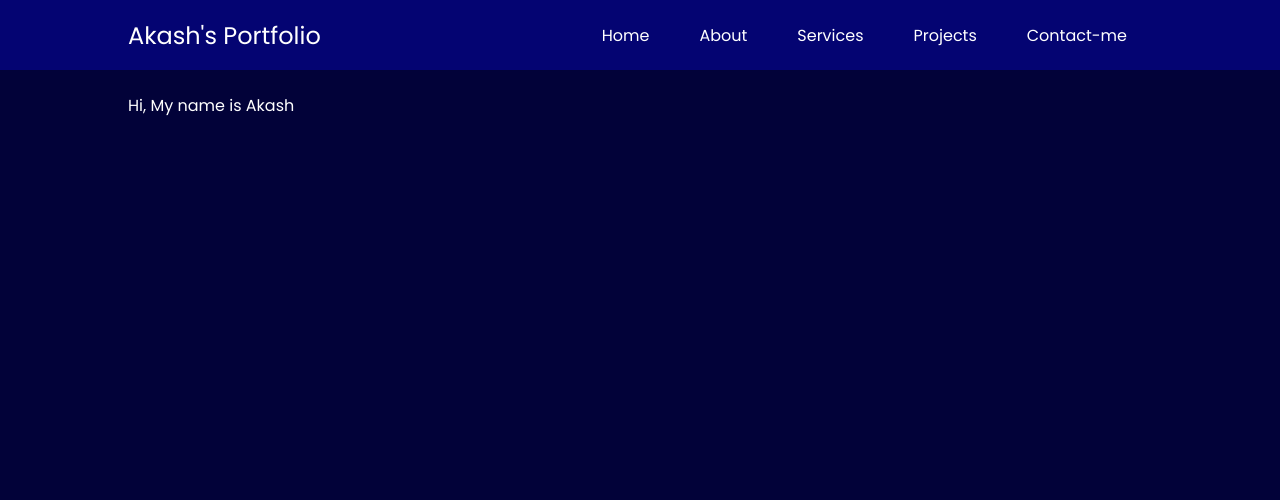
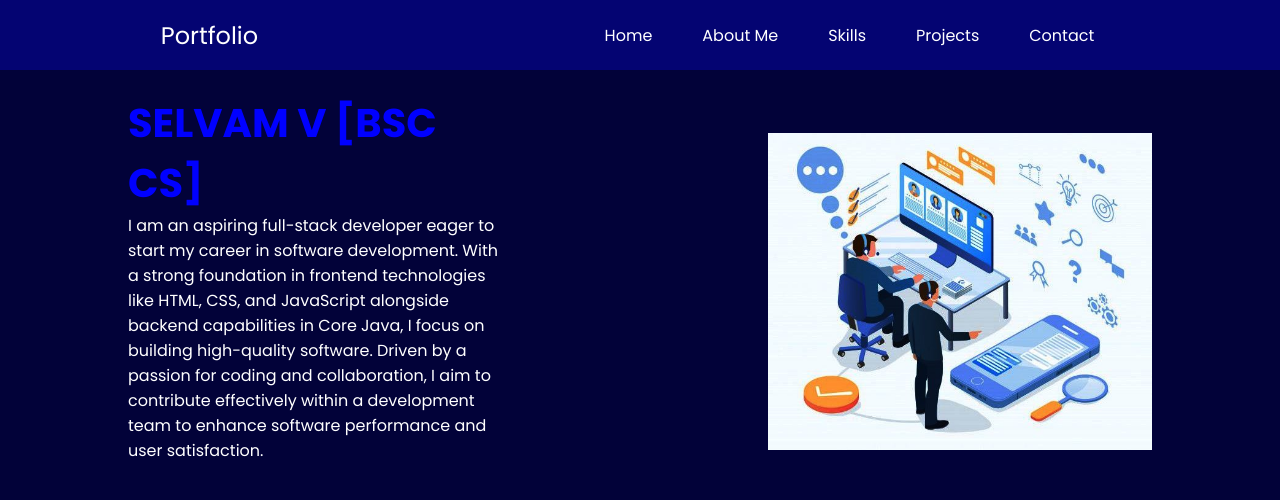
Before and after one commit to Selvam7783/PortfolioPortal1, a plain HTML site: page index.html in a window 1280 px wide. Drawn offline with Linux system fonts and the light colour scheme.

Commit message:
index.html  added

```diff
--- a/index.html
+++ b/index.html
@@ -12,14 +12,14 @@
 <body>
   <header>
     <nav>
-      <div class="left">Akash's Portfolio</div>
+      <div class="left">Portfolio</div>
       <div class="right">
         <ul>
           <li>Home</li>
-          <li>About</li>
-          <li>Services</li>
+          <li>About Me</li>
+          <li>Skills</li>
           <li>Projects</li>
-          <li>Contact-me</li>
+          <li>Contact</li>
         </ul>
       </div>
     </nav>
@@ -27,9 +27,17 @@
 
 <main>
   <section class="firstsection">
-    <div class="leftsection">Hi, My name is Akash</div>
+    <div class="leftsection">
+      <h3 style="font-size: 40px; color: blue">SELVAM V [BSC CS]</h3>
+      <p>I am an aspiring full-stack developer eager to start my career in software development.
+        With a strong foundation in frontend technologies like HTML, CSS, and JavaScript
+        alongside backend capabilities in Core Java, I focus on building high-quality software.
+        Driven by a passion for coding and collaboration, I aim to contribute effectively within
+        a development team to enhance software performance and user satisfaction.
+      </p>
+      </div>
     <div class="rightsection">
-      <img src="develop1.png" alt="">
+      <img src="tech.jpeg" alt="TechImage">
     </div>
   </section>
 </main>
```
